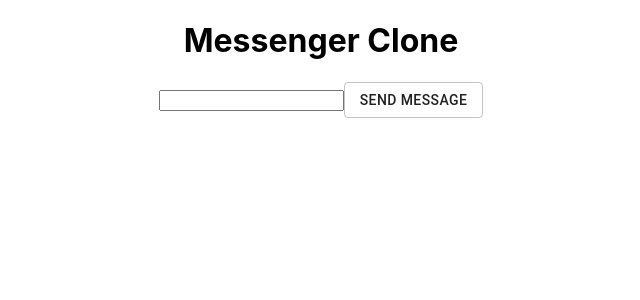
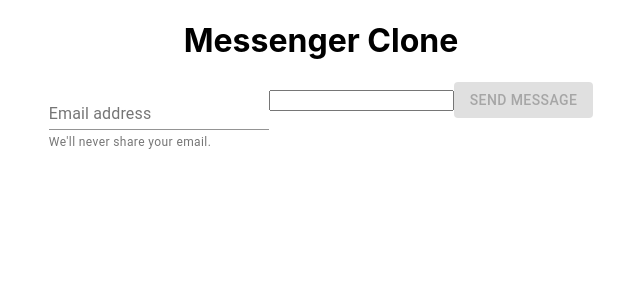
Before and after one commit to iRahulP/eMessenger__React, a React (Create React App) app: page / in a window 1280 px wide. Shown: the top 300 px of the page, without its empty margins (319-959 px from the left). Built offline with nearby package versions, Linux system fonts and the light colour scheme.

Commit message:
added formControl

```diff
--- a/src/App.js
+++ b/src/App.js
@@ -1,6 +1,6 @@
 import { useState } from 'react';
 import './App.css';
-import { Button } from '@material-ui/core';
+import { Button, FormControl, Input, InputLabel, FormHelperText } from '@material-ui/core';
 
 function App() {
   //declaring state with input initialized to empty string
@@ -21,8 +21,13 @@ function App() {
       <h1>Messenger Clone</h1>
 
       <form>
+        <FormControl>
+          <InputLabel htmlFor="my-input">Email address</InputLabel>
+          <Input />
+          <FormHelperText>We'll never share your email.</FormHelperText>
+        </FormControl>
         <input value={input} onChange={(e) => setInput(e.target.value)} />
-        <Button variant="outlined" type='submit' onClick={sendMessage}>Send Message</Button>
+        <Button disabled={!input} variant="contained" color="primary" type='submit' onClick={sendMessage}>Send Message</Button>
       </form>
 
       {
```
